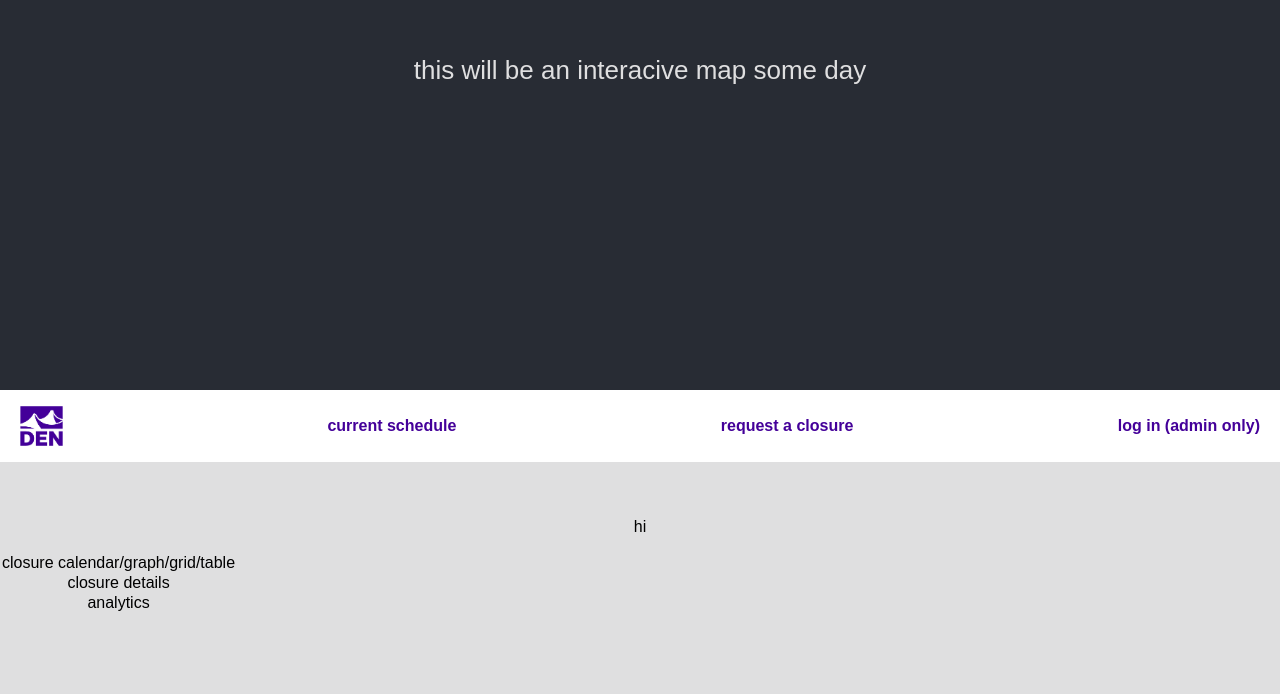
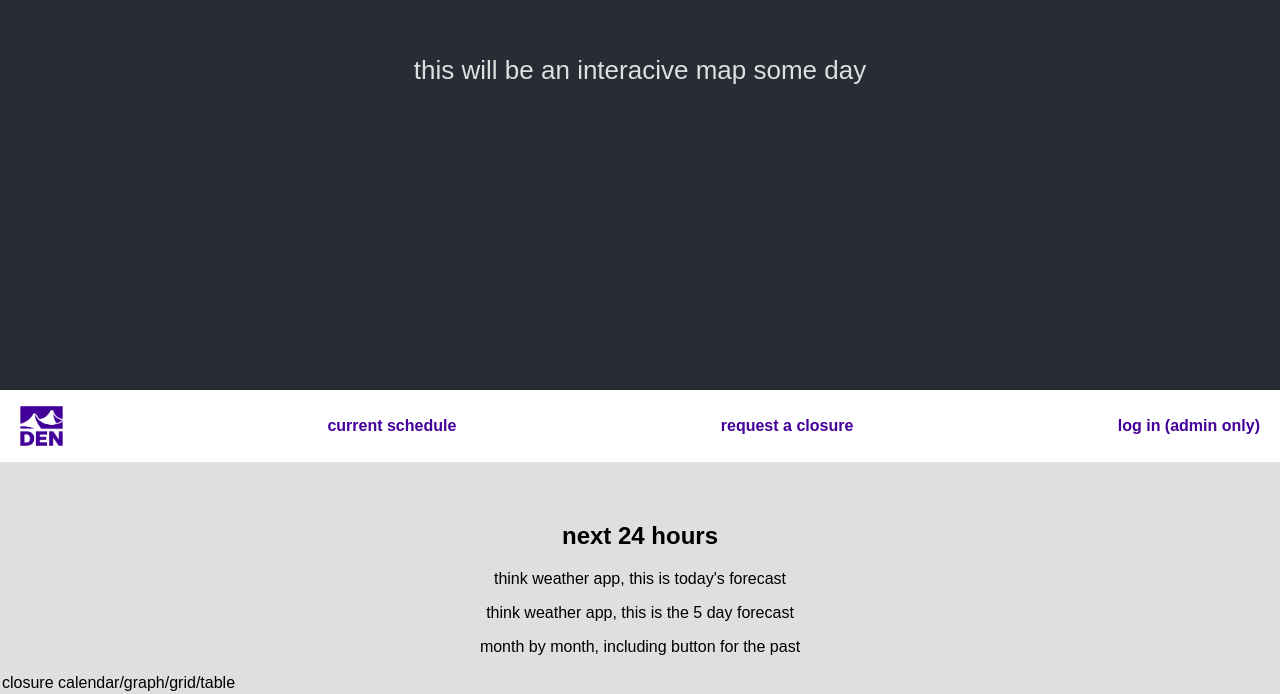
Before and after one commit to blackmacaroon/diaopsclosecall, a React (Create React App) app: page / in a window 1280 px wide. Shown: the part 250-944 px from the top of the page. Built offline with nearby package versions, Linux system fonts and the light colour scheme; a web font is replaced by a local one.

Commit message:
idea spitball for schedule page

```diff
--- a/src/components/schedule.js
+++ b/src/components/schedule.js
@@ -3,7 +3,10 @@ import React from "react";
 const Schedule = () => {
     return (
         <div className="Schedule">
-             <p>hi</p>
+             <h2>next 24 hours</h2>
+             <div><p>think weather app, this is today's forecast</p></div>
+             <div><p>think weather app, this is the 5 day forecast</p></div>
+             <div><p>month by month, including button for the past</p></div>
              <table>
                  <tr>closure calendar/graph/grid/table</tr>
                  <tr>closure details</tr>
```
